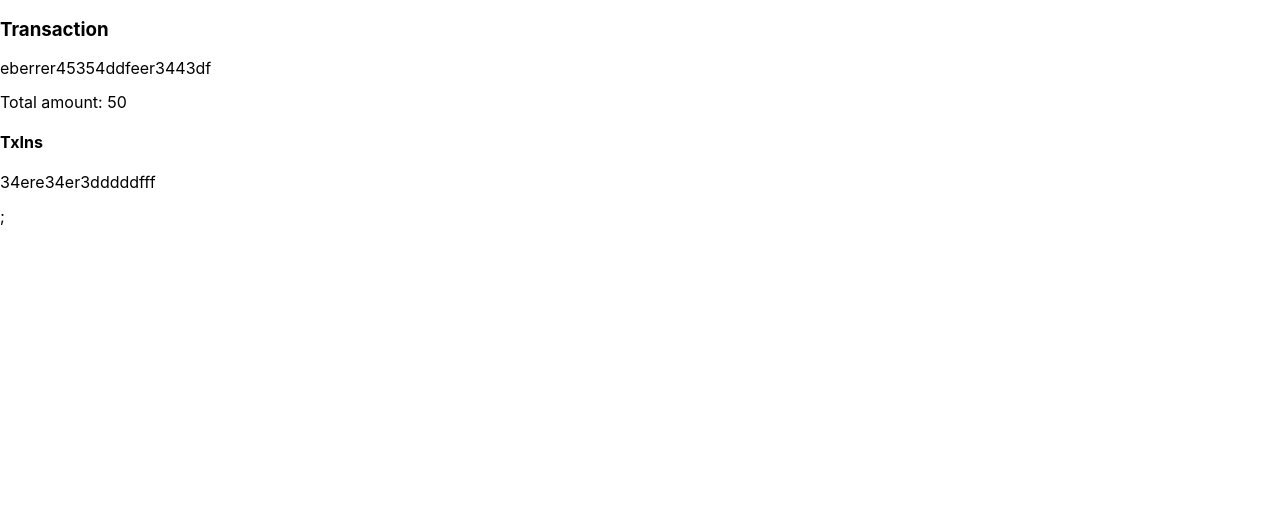
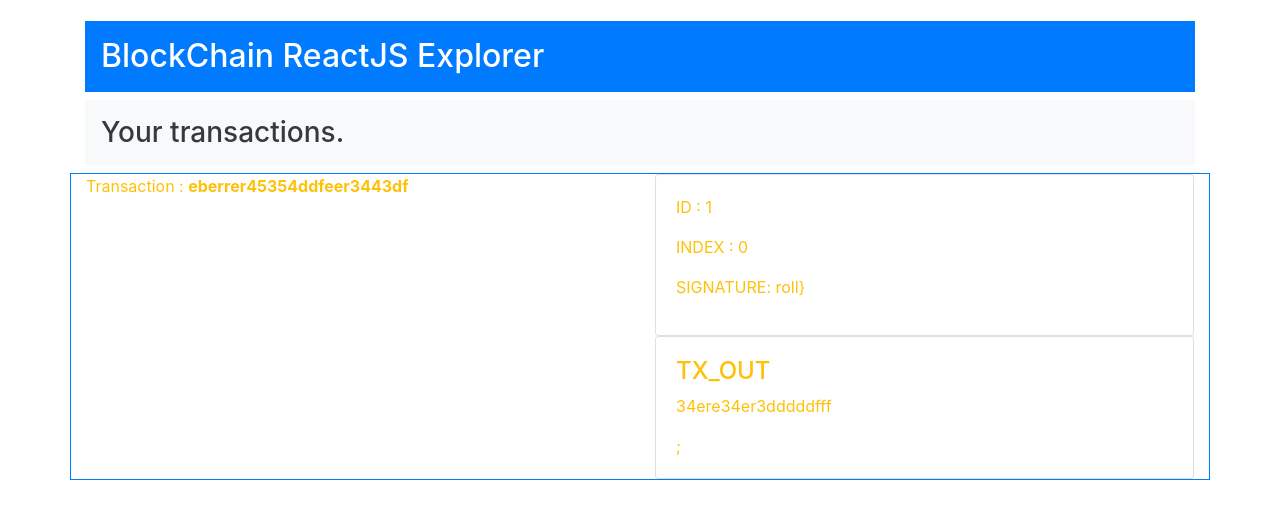
Before and after one commit to onurakdemir/blockchain-ui, a React (Create React App) app: page / in a window 1280 px wide. Shown: the top 518 px of the page. Built offline with nearby package versions, Linux system fonts and the light colour scheme.

Commit message:
bootstrap applied

```diff
--- a/package.json
+++ b/package.json
@@ -6,6 +6,7 @@
     "@testing-library/jest-dom": "^4.2.4",
     "@testing-library/react": "^9.4.0",
     "@testing-library/user-event": "^7.2.1",
+    "bootstrap": "^4.4.1",
     "normalize.css": "^8.0.1",
     "react": "^16.12.0",
     "react-dom": "^16.12.0",
--- a/src/components/App.js
+++ b/src/components/App.js
@@ -14,8 +14,15 @@
 
 function App() {
   return (
-    <div className="App">
-      <Transaction transactions={TRANSACTIONS} />
+    <div class="container">
+      <h1 class="p-3 mb-2 bg-primary text-white">BlockChain ReactJS Explorer</h1>
+      <h3 class="p-3 mb-2 bg-light text-dark">Your transactions.</h3>
+
+      <div class="row">
+        <div class="col-12">
+          <Transaction transactions={TRANSACTIONS} />
+        </div>
+      </div>
     </div>
   );
 }
--- a/src/components/Transaction.js
+++ b/src/components/Transaction.js
@@ -9,12 +9,14 @@
     render() {
         const transactions = this.props.transactions;
         return (
-            <div>
-                <h3>Transaction</h3>
-                <p>{transactions.id}</p>
-                <p>Total amount: {transactions.amount}</p>
-                <TxIn transaction={transactions}/>
-                <TxOut transaction={transactions}/>
+            <div class="row text-warning border border-primary">
+                <div class="col-6">
+                    <p>Transaction : <b>{transactions.id}</b></p>
+                </div>
+                <div class="col-6">
+                    <TxIn txIn={transactions.txIn} />
+                    <TxOut txOut={transactions.txOut} />
+                </div>
             </div>
         );
     }
--- a/src/components/TxIn.js
+++ b/src/components/TxIn.js
@@ -12,7 +12,12 @@
   render() {
     const txIn = this.props.txIn;
     return (
-      <div>
+      <div class="card">
+        <div class="card-body">
+          <p>ID       : {txIn.txOutId} </p>
+          <p>INDEX    : {txIn.txOutIndex}</p>
+          <p>SIGNATURE: {txIn.signature}}</p>
+        </div>
       </div>
     );
   }
--- a/src/components/TxOut.js
+++ b/src/components/TxOut.js
@@ -9,11 +9,13 @@
   };
 
   render() {
-    const transaction = this.props.transaction;
+    const txOut = this.props.txOut;
     return (
-      <div>
-        <h4>TxIns</h4>
-        <p>{transaction.txOut.address}</p>;
+      <div class="card">
+        <div class="card-body">
+          <h4>TX_OUT</h4>
+          <p>{txOut.address}</p>;
+        </div>
       </div>
     )
   }
--- a/src/index.js
+++ b/src/index.js
@@ -1,6 +1,6 @@
 import React from 'react';
 import ReactDOM from 'react-dom';
-import './index.css';
+import 'bootstrap/dist/css/bootstrap.css';
 import App from './components/App';
 import * as serviceWorker from './serviceWorker';
 
```
Also changed, not shown: 1 other file (tests, documents, lock files or other folders).
